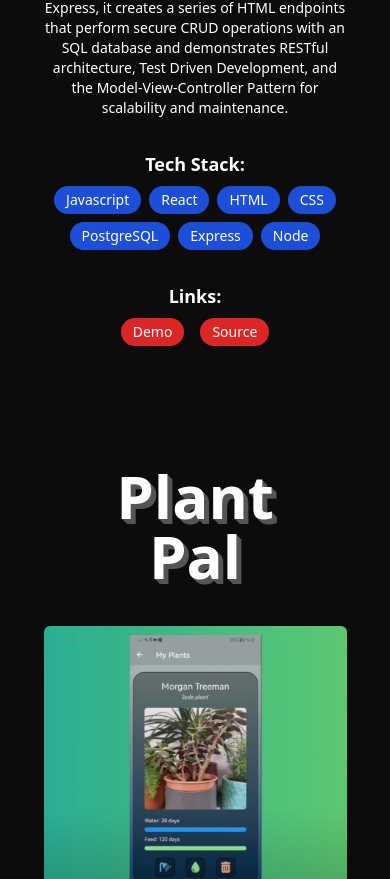
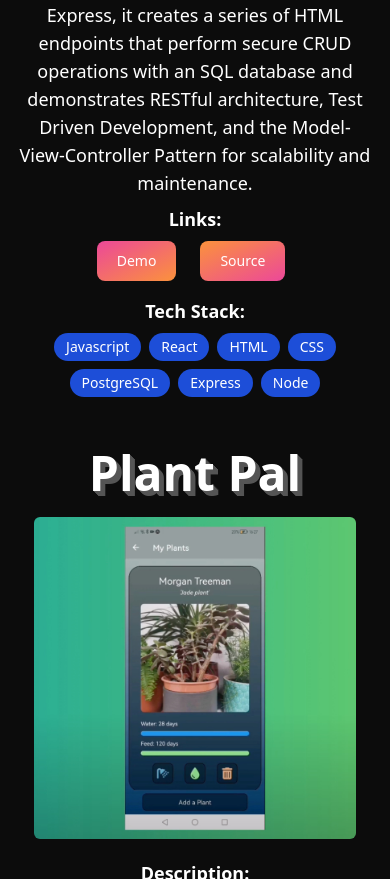
Before and after one commit to lvl7wizard/portfolio, a React (Vite) app: page / in a window 390 px wide. Shown: the part 3481-4360 px from the top of the page. Built offline with nearby package versions, Linux system fonts and the light colour scheme.

Commit message:
refactors projectcard layout

```diff
--- a/src/components/Projects/ProjectCard.jsx
+++ b/src/components/Projects/ProjectCard.jsx
@@ -4,44 +4,52 @@ export const ProjectCard = ({
   project: { title, imageSrc, description, skills, demo, source },
 }) => {
   return (
-    <div className="p-6 flex flex-col items-center lg:items-start lg:flex-row lg:flex-wrap lg:justify-center">
-      <h3 className="text-6xl font-bold text-white text-shadow-3d-white p-10 w-full lg:text-center">
+    <div className="flex flex-col items-center">
+      <h3 className="text-5xl font-bold text-white text-shadow-3d-white p-5 w-full">
         {title}
       </h3>
-      <div className="lg:w-1/2 lg:pr-6">
-        <a href={demo}>
+        <a href={demo} target="_blank" rel="noopener noreferrer" className="flex justify-center">
           <img
             src={getImageUrl(imageSrc)}
             alt={`image of ${title}`}
-            className="h-auto rounded-md w-full max-w-screen-sm"
+            className="w-11/12 rounded-md max-w-lg"
           />
         </a>
+      <div className="mt-5">
+        <h3 className="text-lg font-semibold">Description:</h3>
+        <p className="text-md">{description}</p>
       </div>
-      <div className="mt-4 lg:w-1/2 lg:pl-6 lg: self-center">
-        <h3 className="text-lg font-semibold mb-2">Description:</h3>
-        <p className="text-sm mb-4">{description}</p>
+      <div className="mt-2">
+        <h3 className="text-lg font-semibold">Links:</h3>
+        <div className="flex gap-4 justify-center mt-2">
+          <a href={demo} target="_blank" rel="noopener noreferrer">
+            <button
+              type="button"
+              className="text-white bg-gradient-to-br from-pink-500 to-orange-400 hover:bg-gradient-to-bl focus:ring-4 focus:outline-none focus:ring-pink-200 dark:focus:ring-pink-800 font-medium rounded-lg text-sm px-5 py-2.5 text-center me-2 mb-2 transform motion-safe:hover:scale-110"
+            >
+              Demo
+            </button>
+          </a>
+          <a href={source} target="_blank" rel="noopener noreferrer">
+            <button
+              type="button"
+              className="text-white bg-gradient-to-br from-orange-400 to-pink-500 hover:bg-gradient-to-bl focus:ring-4 focus:outline-none focus:ring-pink-200 dark:focus:ring-pink-800 font-medium rounded-lg text-sm px-5 py-2.5 text-center me-2 mb-2 transform motion-safe:hover:scale-110"
+            >
+              Source
+            </button>
+          </a>
+        </div>
       </div>
-      <div className="mt-4 lg:w-1/2 lg:pr-6">
-        <h3 className="text-lg font-semibold mb-2">Tech Stack:</h3>
-        <ul className="flex flex-wrap gap-2 mb-4 justify-center">
+      <div className="mt-2">
+        <h3 className="text-lg font-semibold">Tech Stack:</h3>
+        <ul className="flex flex-wrap gap-2 mt-2 justify-center">
           {skills.map((skill, id) => (
-            <li key={id} className="bg-blue-700 rounded-full px-3 py-1 text-sm">
+            <li key={id} className="bg-blue-700 rounded-full px-3 py-1 text-sm transform motion-safe:hover:scale-110">
               {skill}
             </li>
           ))}
         </ul>
       </div>
-      <div className="mt-4 lg:w-1/2 lg:pl-6">
-        <h3 className="text-lg font-semibold mb-2">Links:</h3>
-        <div className="flex gap-4 justify-center">
-          <a href={demo} className="bg-red-600 rounded-full px-3 py-1 text-sm hover:underline">
-            Demo
-          </a>
-          <a href={source} className="bg-red-600 rounded-full px-3 py-1 text-sm hover:underline">
-            Source
-          </a>
-        </div>
-      </div>
     </div>
   );
 };
```
